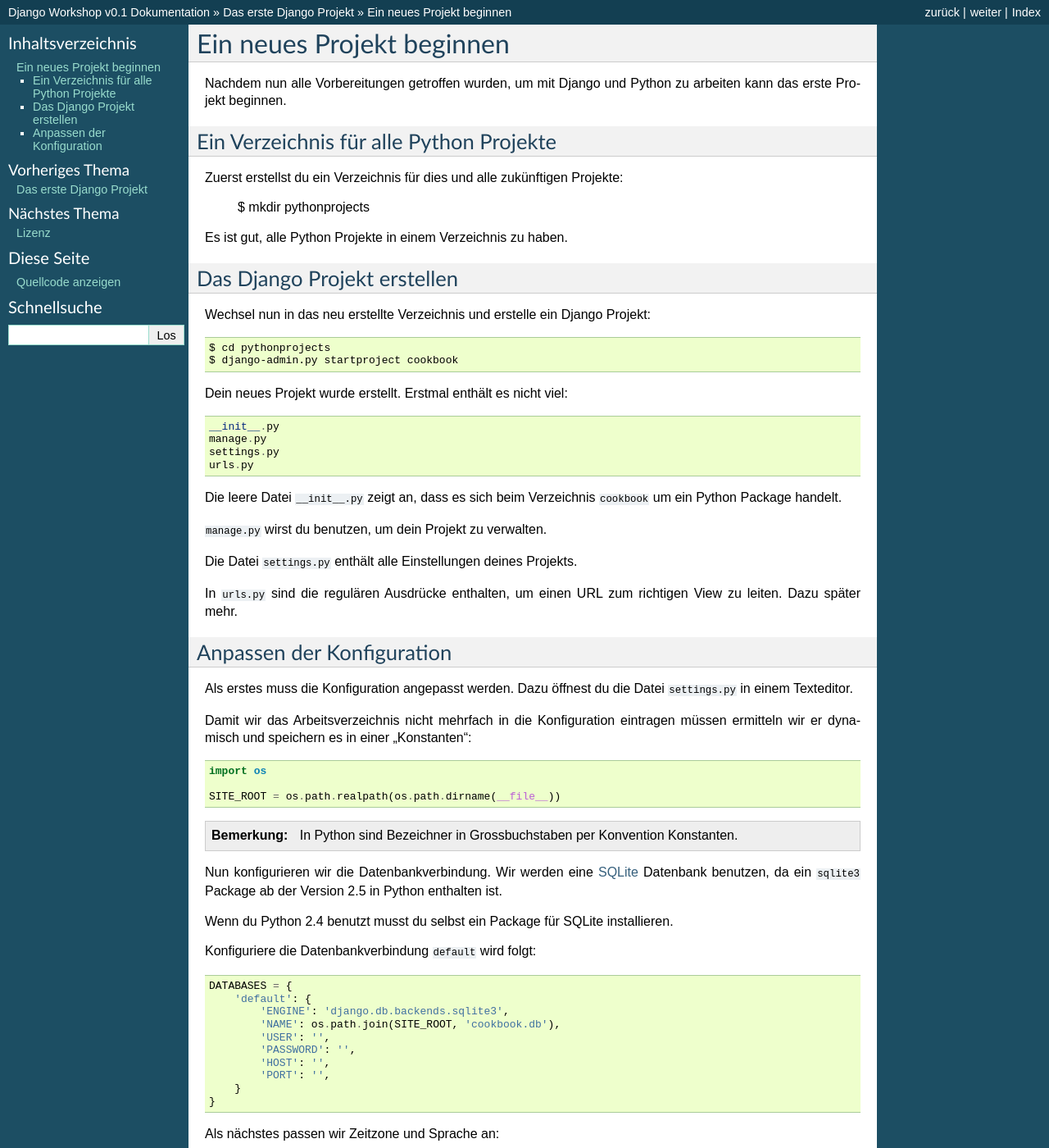
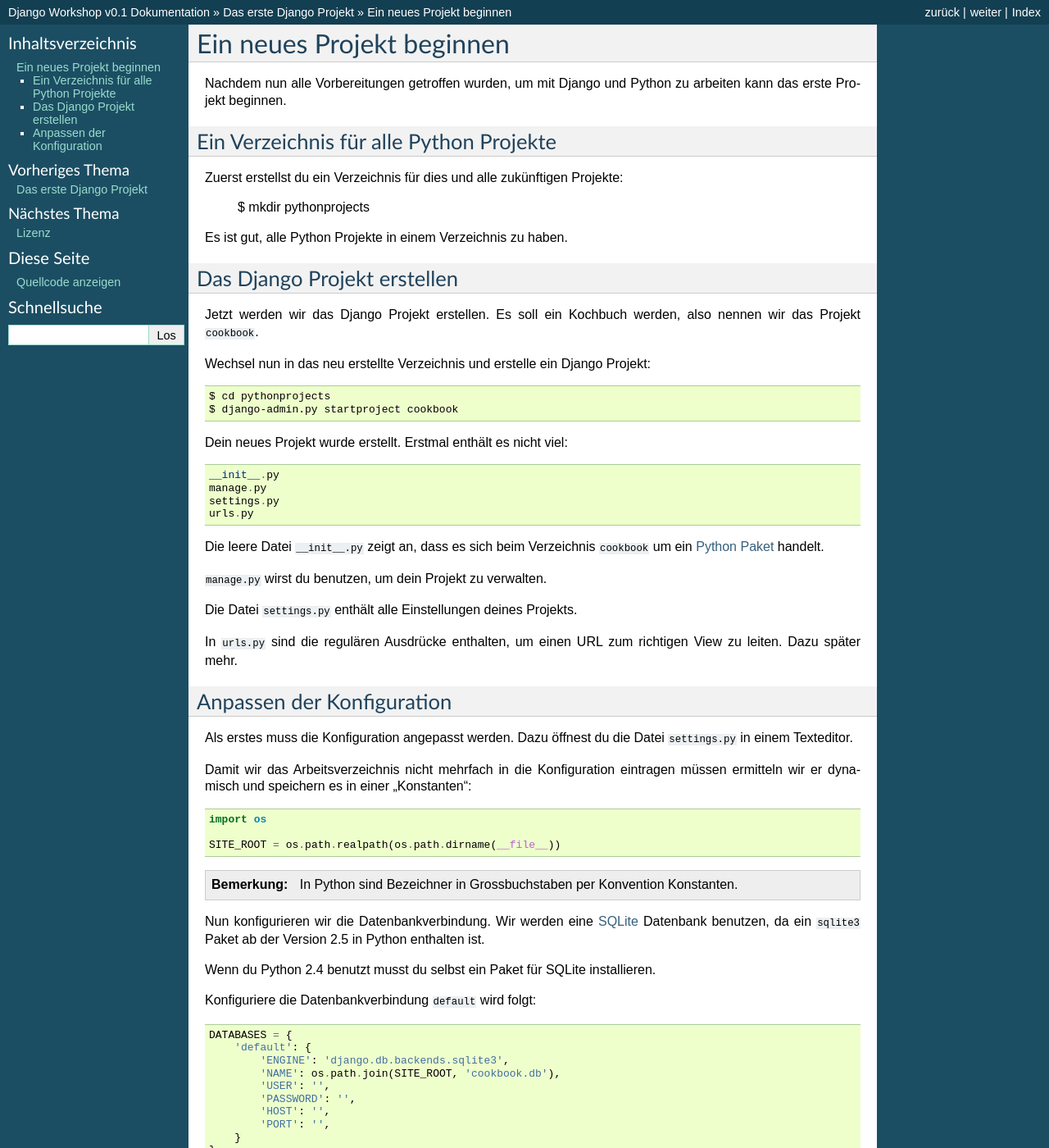
Before and after one commit to keimlink/django-workshop, a Sphinx documentation site: the page built from docs/erstes_projekt/start.rst, in a window 1280 px wide and 1400 px high. Shown: the whole window at 82% size. Built offline with Sphinx 7.4.7, drawn with Linux system fonts in a browser that asks for light colours.

Commit message:
Einige Kleinigkeiten verbessert.

```diff
--- a/docs/erstes_projekt/start.rst
+++ b/docs/erstes_projekt/start.rst
@@ -15,6 +15,8 @@
 Das Django Projekt erstellen
 ============================
 
+Jetzt werden wir das Django Projekt erstellen. Es soll ein Kochbuch werden, also nennen wir das Projekt ``cookbook``.
+
 Wechsel nun in das neu erstellte Verzeichnis und erstelle ein Django Projekt::
 
     $ cd pythonprojects
@@ -27,7 +29,7 @@
     settings.py
     urls.py
 
-Die leere Datei ``__init__.py`` zeigt an, dass es sich beim Verzeichnis ``cookbook`` um ein Python Package handelt.
+Die leere Datei ``__init__.py`` zeigt an, dass es sich beim Verzeichnis ``cookbook`` um ein `Python Paket <http://docs.python.org/tutorial/modules.html#packages>`_ handelt.
 
 ``manage.py`` wirst du benutzen, um dein Projekt zu verwalten.
 
@@ -50,9 +52,9 @@
 
     In Python sind Bezeichner in Grossbuchstaben per Konvention Konstanten.
 
-Nun konfigurieren wir die Datenbankverbindung. Wir werden eine `SQLite <http://www.sqlite.org/>`_ Datenbank benutzen, da ein ``sqlite3`` Package ab der Version 2.5 in Python enthalten ist.
+Nun konfigurieren wir die Datenbankverbindung. Wir werden eine `SQLite <http://www.sqlite.org/>`_ Datenbank benutzen, da ein ``sqlite3`` Paket ab der Version 2.5 in Python enthalten ist.
 
-Wenn du Python 2.4 benutzt musst du selbst ein Package für SQLite installieren.
+Wenn du Python 2.4 benutzt musst du selbst ein Paket für SQLite installieren.
 
 Konfiguriere die Datenbankverbindung ``default`` wird folgt::
 
```
